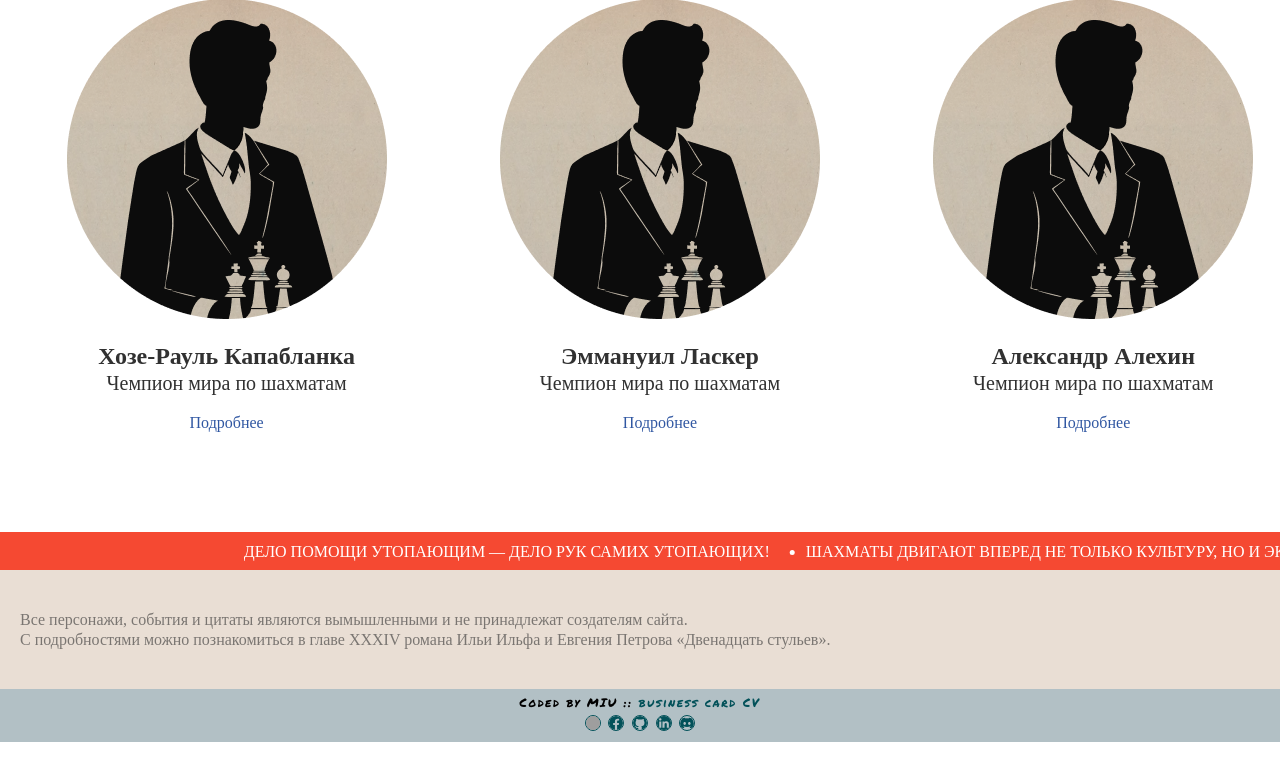
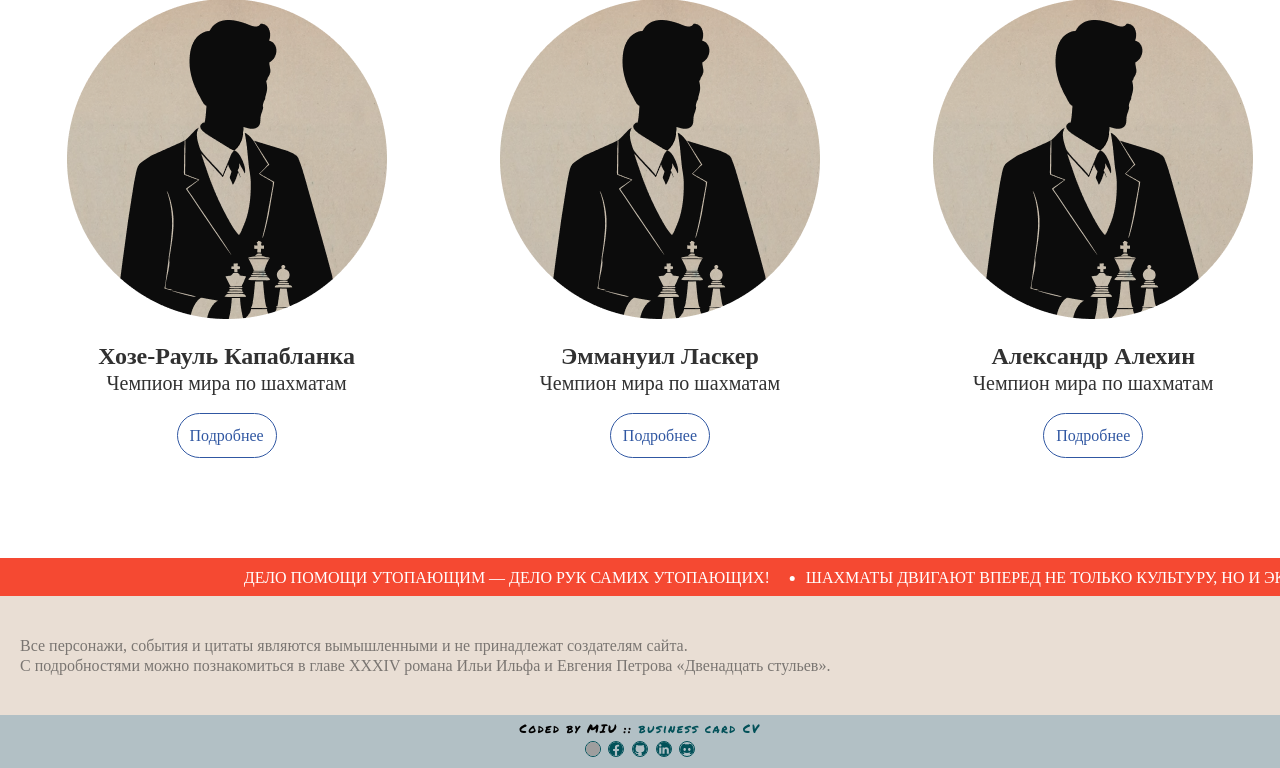
Before and after one commit to MIU-cz/My_works, a PHP site: page / in a window 1280 px wide. Shown: the part 2534-3302 px from the top of the page. Before the commit the page ends 3276 px from the top, so only its background shows below. Run offline with PHP 8.4, Linux system fonts and the light colour scheme; style sheets or scripts are compiled from the project's sources; some web fonts are replaced; grey boxes are pictures that could not be loaded.

Commit message:
fix: player buttons style

```diff
--- a/Yandex/src/css/main.css
+++ b/Yandex/src/css/main.css
@@ -934,6 +934,15 @@
 .player_card .card_dsc {
   padding: 8px 0 20px;
 }
+.player_card .card_btn {
+  padding: 12px;
+  border: 1px solid #3057a2;
+  border-radius: 62px;
+}
+.player_card .card_btn:hover {
+  background-color: rgba(48, 87, 162, 0.2);
+}
+
 .player_btns {
   display: flex;
   margin-top: 40px;
--- a/Yandex/src/css/main.scss
+++ b/Yandex/src/css/main.scss
@@ -640,9 +640,8 @@
 		padding-top: 200px;
 	}
 
-	.players_title {
-
-	}
+	// .players_title {
+	// }
 
 	&_cards {
 		margin-top: 40px;
@@ -703,6 +702,13 @@
 	}
 
 	.card_btn {
+		padding: 12px;
+		border: 1px solid $c-text-dsc;
+		border-radius: 62px;
+
+		&:hover {
+			background-color: rgba($c-text-dsc, 0.2);
+		}
 	}
 }
 
```
Also changed, not shown: 1 other file.
